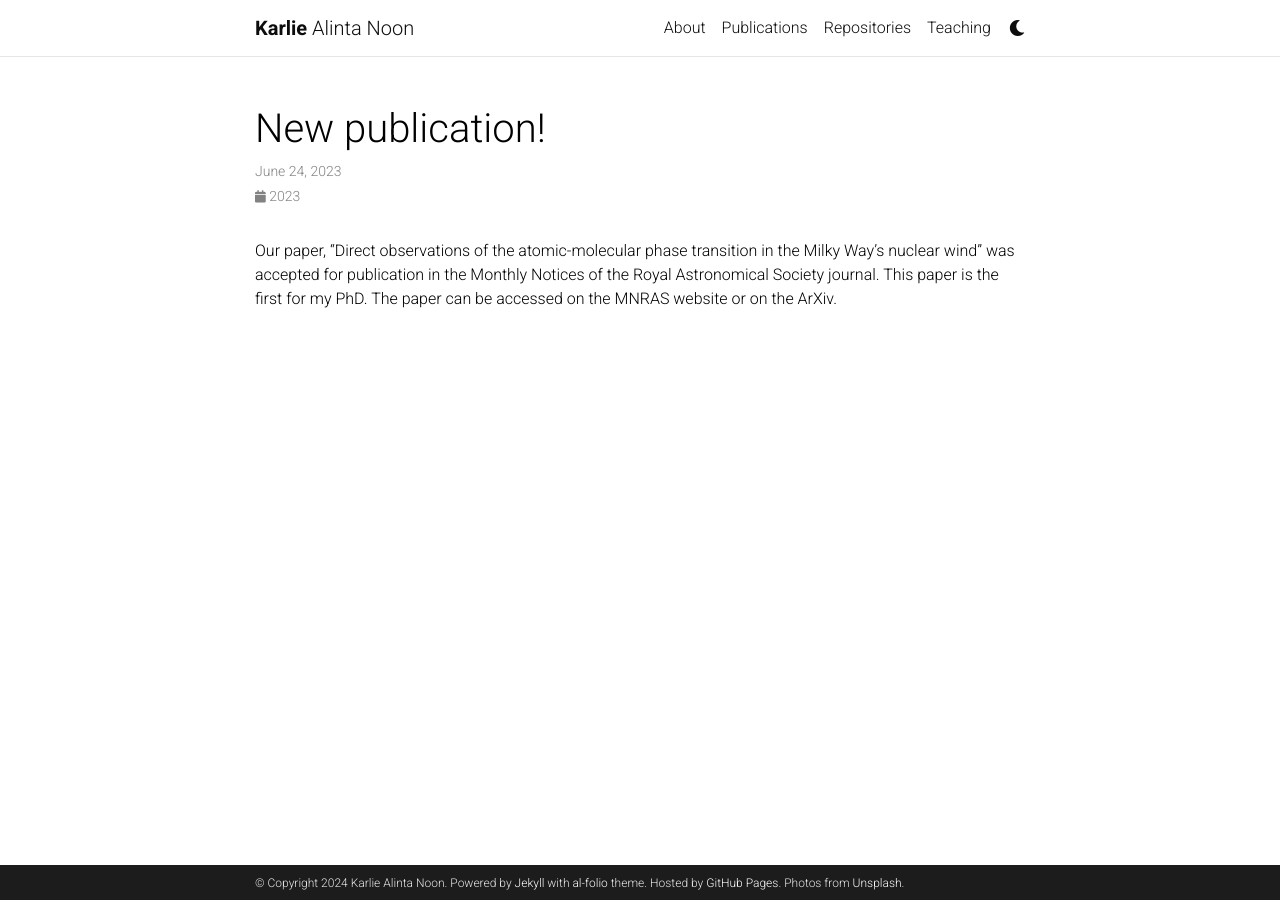
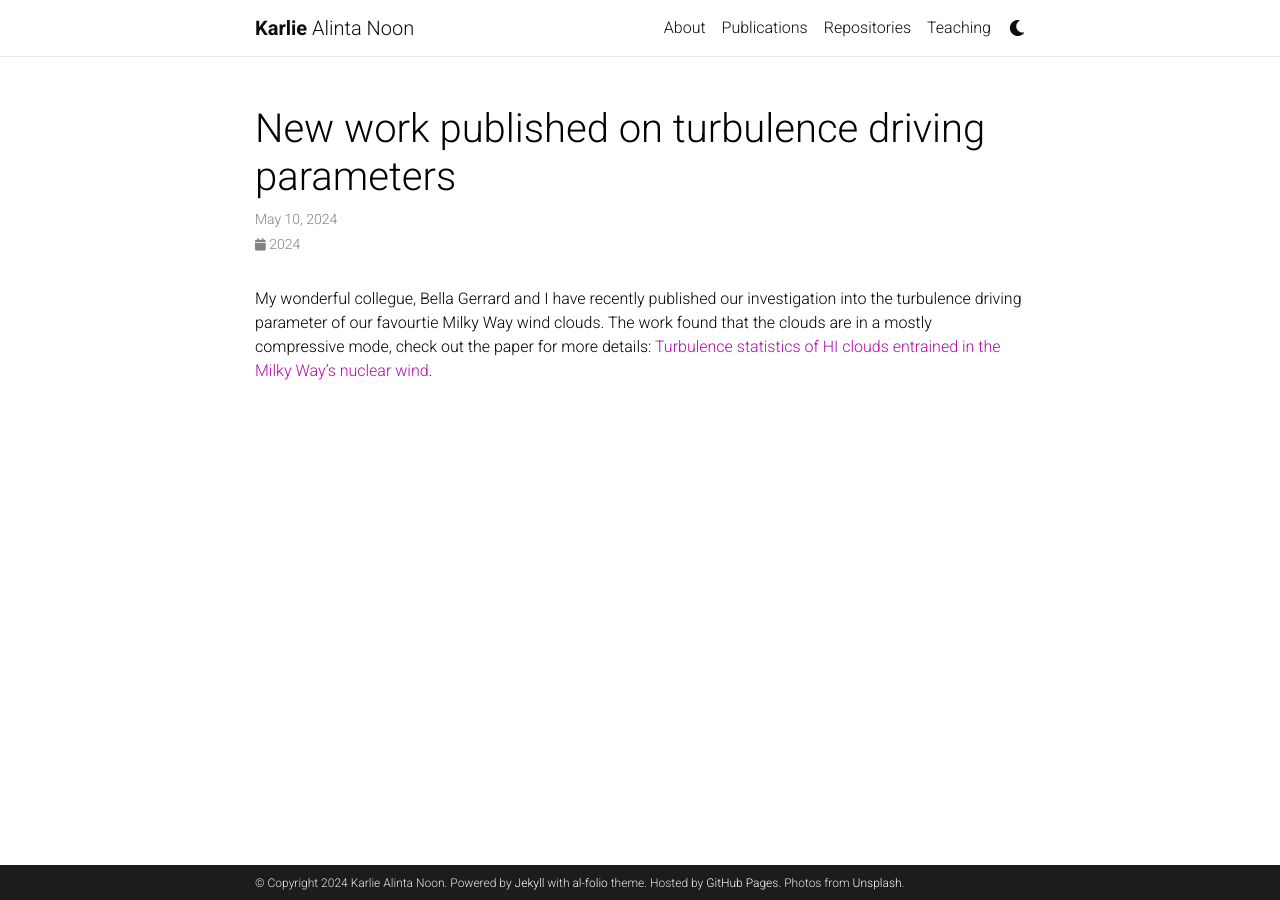
Before and after one commit to karlienoon/karlienoon.github.io, a Jekyll site: the page built from _news/announcement_1.md, in a window 1280 px wide. Built offline with Jekyll 4.4.1, drawn with Linux system fonts in a browser that asks for light colours; comment, search, counter and statistics services are not loaded; a style sheet for code colours, icons or effects is not loaded.

Commit message:
updated news

```diff
--- a/_news/announcement_1.md
+++ b/_news/announcement_1.md
@@ -1,9 +1,8 @@
 ---
 layout: post
-title: New publication!
-date: 2023-06-24 15:29:00-0400
+title: New work published on turbulence driving parameters
+date: 2024-05-10 07:59:00-0400
 inline: false
 related_posts: false
 ---
-
-Our paper, "Direct observations of the atomic-molecular phase transition in the Milky Way’s nuclear wind” was accepted for publication in the Monthly Notices of the Royal Astronomical Society journal. This paper is the first for my PhD. The paper can be accessed on the MNRAS website or on the ArXiv.
+My wonderful collegue, Bella Gerrard and I have recently published our investigation into the turbulence driving parameter of our favourtie Milky Way wind clouds. The work found that the clouds are in a mostly compressive mode, check out the paper for more details: <a href="https://academic.oup.com/mnras/article/530/4/4317/7660574?login=false">Turbulence statistics of HI clouds entrained in the Milky Way’s nuclear wind</a>.
```
Also changed, not shown: _news/announcement_2.md (+3 -3 lines), _news/announcement_3.md (+3 -3 lines), _news/announcement_4.md (+3 -3 lines), _news/announcement_5.md (added, +9 -0 lines).
